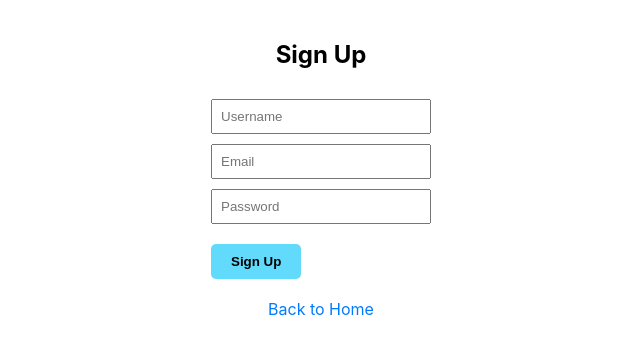
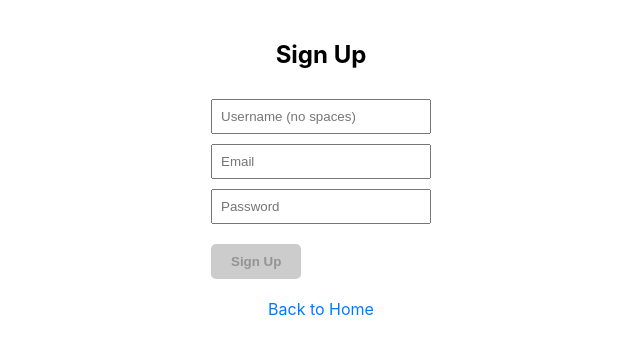
Before and after one commit to alexedw01/policy-pal, a React (Create React App) app in the folder frontend/: page /signup in a window 1280 px wide. Shown: the top 354 px of the page, without its empty margins (319-959 px from the left). Built offline with nearby package versions, Linux system fonts and the light colour scheme.

Commit message:
Included error checking for sign up/login fields

```diff
--- a/frontend/src/pages/Login.js
+++ b/frontend/src/pages/Login.js
@@ -7,13 +7,19 @@ const Login = () => {
     password: "",
   });
 
+  const isValidUsername = /^[^\s]+$/.test(formData.username); // No spaces allowed
+  const isFormValid = isValidUsername && formData.password.trim() !== "";
+
   const handleChange = (e) => {
     setFormData({ ...formData, [e.target.name]: e.target.value });
   };
 
   const handleSubmit = (e) => {
     e.preventDefault();
-    console.log("Login Data:", formData);
+    if (isFormValid) {
+      console.log("Login Data:", formData);
+      alert("Login form filled out correctly!");
+    }
   };
 
   return (
@@ -23,12 +29,15 @@ const Login = () => {
         <input
           type="text"
           name="username"
-          placeholder="Username"
+          placeholder="Username (no spaces)"
           value={formData.username}
           onChange={handleChange}
           required
           style={{ display: "block", margin: "10px 0", padding: "8px", width: "200px" }}
         />
+        {!isValidUsername && formData.username && (
+          <p style={{ color: "red", fontSize: "12px" }}>Username cannot contain spaces</p>
+        )}
         <input
           type="password"
           name="password"
@@ -38,7 +47,11 @@ const Login = () => {
           required
           style={{ display: "block", margin: "10px 0", padding: "8px", width: "200px" }}
         />
-        <button type="submit" style={{ marginTop: "10px", padding: "10px 20px", backgroundColor: "#ffa726", border: "none", borderRadius: "5px", fontWeight: "bold" }}>
+        <button
+          type="submit"
+          disabled={!isFormValid}
+          style={{ marginTop: "10px", padding: "10px 20px", backgroundColor: isFormValid ? "#ffa726" : "#ccc", border: "none", borderRadius: "5px", fontWeight: "bold", cursor: isFormValid ? "pointer" : "not-allowed" }}
+        >
           Login
         </button>
       </form>
--- a/frontend/src/pages/SignUp.js
+++ b/frontend/src/pages/SignUp.js
@@ -8,13 +8,22 @@ const SignUp = () => {
     password: "",
   });
 
+  const isValidUsername = /^[^\s]+$/.test(formData.username); // No spaces allowed
+  const isFormValid =
+    isValidUsername &&
+    formData.email.trim() !== "" &&
+    formData.password.trim() !== "";
+
   const handleChange = (e) => {
     setFormData({ ...formData, [e.target.name]: e.target.value });
   };
 
   const handleSubmit = (e) => {
     e.preventDefault();
-    console.log("Sign Up Data:", formData);
+    if (isFormValid) {
+      console.log("Sign Up Data:", formData);
+      alert("Sign-up form filled out correctly!");
+    }
   };
 
   return (
@@ -24,12 +33,15 @@ const SignUp = () => {
         <input
           type="text"
           name="username"
-          placeholder="Username"
+          placeholder="Username (no spaces)"
           value={formData.username}
           onChange={handleChange}
           required
           style={{ display: "block", margin: "10px 0", padding: "8px", width: "200px" }}
         />
+        {!isValidUsername && formData.username && (
+          <p style={{ color: "red", fontSize: "12px" }}>Username cannot contain spaces</p>
+        )}
         <input
           type="email"
           name="email"
@@ -48,7 +60,11 @@ const SignUp = () => {
           required
           style={{ display: "block", margin: "10px 0", padding: "8px", width: "200px" }}
         />
-        <button type="submit" style={{ marginTop: "10px", padding: "10px 20px", backgroundColor: "#61dafb", border: "none", borderRadius: "5px", fontWeight: "bold" }}>
+        <button
+          type="submit"
+          disabled={!isFormValid}
+          style={{ marginTop: "10px", padding: "10px 20px", backgroundColor: isFormValid ? "#61dafb" : "#ccc", border: "none", borderRadius: "5px", fontWeight: "bold", cursor: isFormValid ? "pointer" : "not-allowed" }}
+        >
           Sign Up
         </button>
       </form>
```
